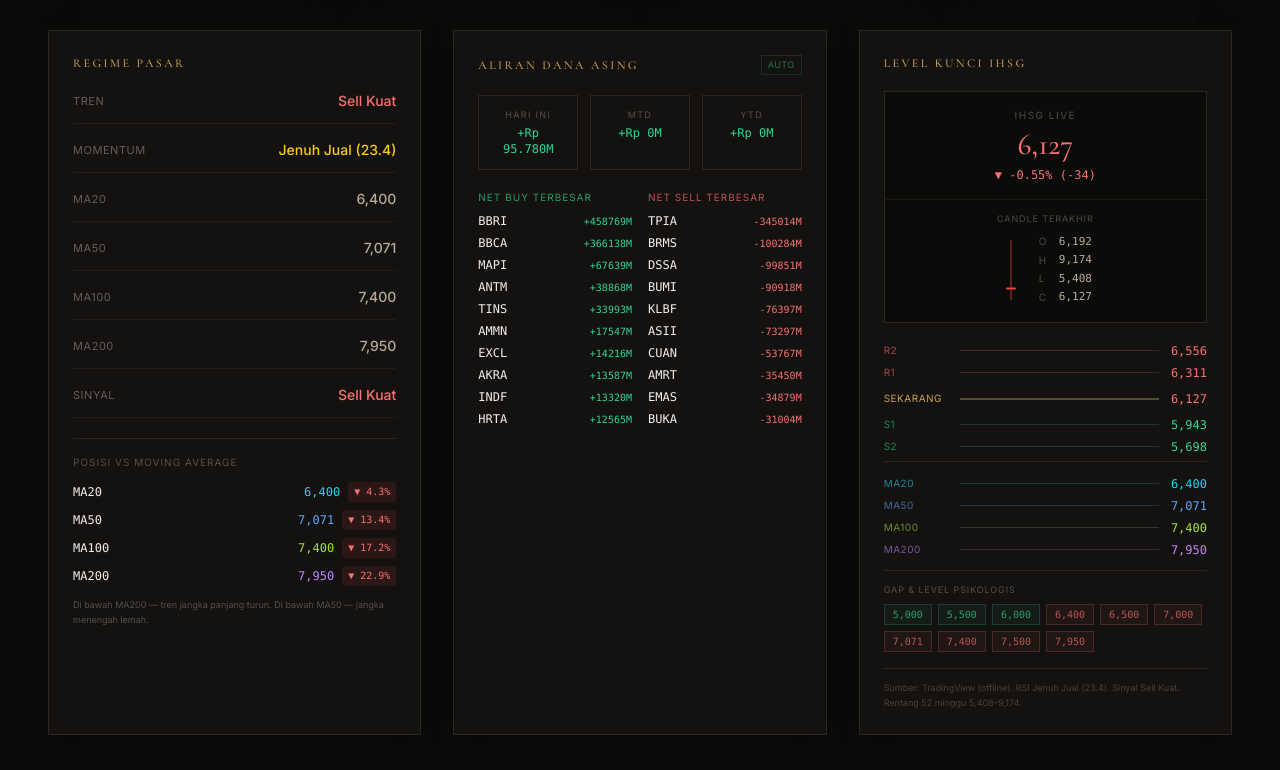
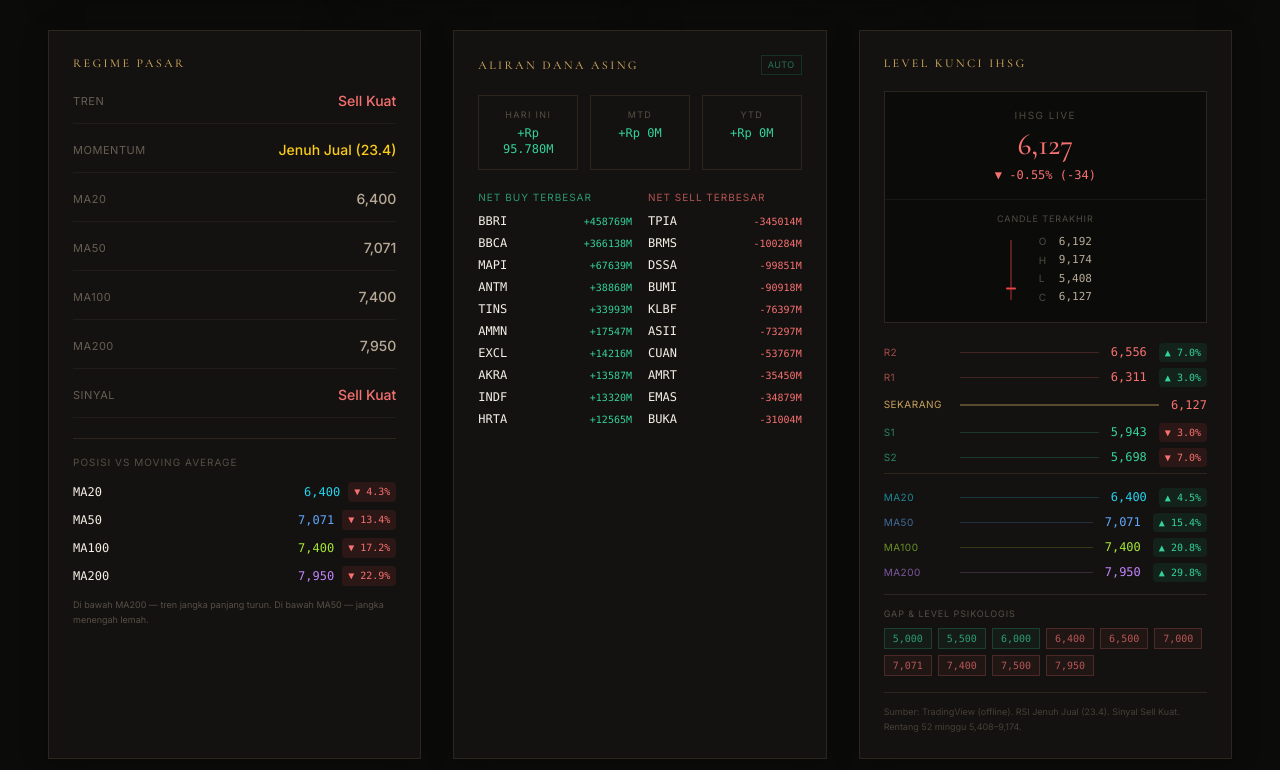
Before and after one commit to broden101/portfolio, a Next.js app: page /playbook/ihsg in a window 1280 px wide. Shown: the part 443-1213 px from the top of the page. Built offline with nearby package versions, Linux system fonts and the light colour scheme; no server answers.

Commit message:
feat(ihsg): semua level tampilkan persentase gap

```diff
--- a/app/playbook/ihsg/page.tsx
+++ b/app/playbook/ihsg/page.tsx
@@ -418,7 +418,7 @@
             </div>
             <div className="space-y-1.5">
               {keyLevels.resistance.map((r, i) => (
-                <LevelRow key={`r-${i}`} label={`R${keyLevels.resistance.length - i}`} value={r} tone="resistance" />
+                <LevelRow key={`r-${i}`} label={`R${keyLevels.resistance.length - i}`} value={r} tone="resistance" price={ihsgClose} />
               ))}
               <div className="flex items-center gap-3 py-1">
                 <span className="text-[#C6A15B] text-[10px] tracking-wider uppercase w-16">SEKARANG</span>
@@ -426,13 +426,13 @@
                 <span className={`text-xs font-mono font-medium ${ihsgUp ? "text-emerald-400" : "text-red-400"}`}>{fmtNum(ihsgClose)}</span>
               </div>
               {keyLevels.support.map((s, i) => (
-                <LevelRow key={`s-${i}`} label={`S${i + 1}`} value={s} tone="support" />
+                <LevelRow key={`s-${i}`} label={`S${i + 1}`} value={s} tone="support" price={ihsgClose} />
               ))}
               <div className="mt-2 pt-2 border-t border-[#2C261E]" />
-              {ihsg.sma20 != null && <LevelRow label="MA20" value={ihsg.sma20} tone="ma-cyan" />}
-              {ihsg.sma50 != null && <LevelRow label="MA50" value={ihsg.sma50} tone="ma-blue" />}
-              {ihsg.sma100 != null && <LevelRow label="MA100" value={ihsg.sma100} tone="ma-green" />}
-              {ihsg.sma200 != null && <LevelRow label="MA200" value={ihsg.sma200} tone="ma-purple" />}
+              {ihsg.sma20 != null && <LevelRow label="MA20" value={ihsg.sma20} tone="ma-cyan" price={ihsgClose} />}
+              {ihsg.sma50 != null && <LevelRow label="MA50" value={ihsg.sma50} tone="ma-blue" price={ihsgClose} />}
+              {ihsg.sma100 != null && <LevelRow label="MA100" value={ihsg.sma100} tone="ma-green" price={ihsgClose} />}
+              {ihsg.sma200 != null && <LevelRow label="MA200" value={ihsg.sma200} tone="ma-purple" price={ihsgClose} />}
             </div>
             {/* Gap Levels */}
             {keyLevels.gaps.length > 0 && (
@@ -771,7 +771,9 @@
   );
 }
 
-function LevelRow({ label, value, tone }: { label: string; value: number; tone: "support" | "resistance" | "ma-blue" | "ma-cyan" | "ma-green" | "ma-purple" }) {
+function LevelRow({ label, value, tone, price }: { label: string; value: number; tone: "support" | "resistance" | "ma-blue" | "ma-cyan" | "ma-green" | "ma-purple"; price?: number }) {
+  const pct = price != null && price > 0 ? ((value - price) / price) * 100 : null;
+  const above = price != null && value >= price;
   const tones = {
     support: { text: "text-emerald-400/60", dot: "text-emerald-400", bar: "bg-emerald-400/20" },
     resistance: { text: "text-red-400/60", dot: "text-red-400", bar: "bg-red-400/20" },
@@ -785,6 +787,11 @@
       <span className={`${tones.text} text-[10px] tracking-wider uppercase w-16`}>{label}</span>
       <div className={`flex-1 h-px ${tones.bar}`} />
       <span className={`${tones.dot} text-xs font-mono`}>{fmtNum(value)}</span>
+      {pct != null && (
+        <span className={`text-[10px] font-mono px-1.5 py-0.5 rounded ${above ? "bg-emerald-500/10 text-emerald-400" : "bg-red-500/10 text-red-400"}`}>
+          {above ? "▲" : "▼"} {Math.abs(pct).toFixed(1)}%
+        </span>
+      )}
     </div>
   );
 }
```
